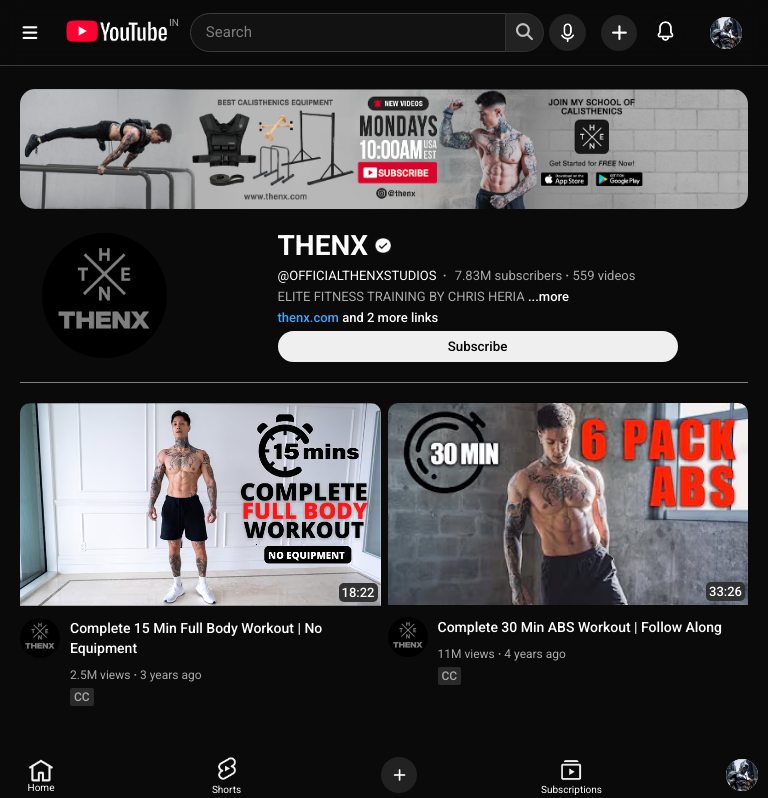
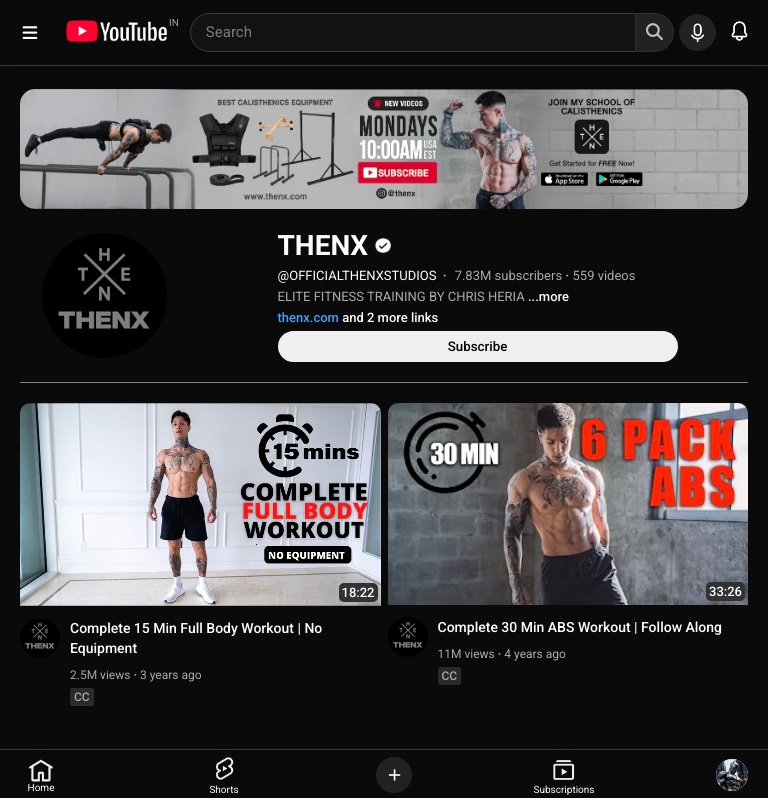
Before and after one commit to darylibera/Movie_interface_HTML_CSS_Bootstrap, a plain HTML site: page index.html in a window 768 px wide. Shown: the top 798 px of the page. Drawn offline with Linux system fonts and the light colour scheme.

Commit message:
Spacing_Correction

```diff
--- a/src/footer.css
+++ b/src/footer.css
@@ -8,6 +8,7 @@
     bottom: 0;
     right: 0;
     left: 0;
+    border-top: 1px solid rgb(57, 57, 57);
 }
 
 .footer-link {
@@ -73,6 +74,7 @@
   border-radius: 50px;
   padding: 0px;
   cursor: pointer;
+  margin-right: 10px;
 }
 .fac-pic {
   height: 100%;
@@ -82,6 +84,12 @@
 .fac-button:active,
 .fac-button:focus {
   border: 1px solid #3ea6ff;
+}
+@media(min-width:770px){
+    footer{
+        display: none;
+    }
+
 }
 @media(max-width:359px){
     .footer-link .home{
--- a/src/header.css
+++ b/src/header.css
@@ -232,6 +232,7 @@
   background-color: rgb(10, 10, 10);
   cursor: pointer;
   position: relative;
+  margin-right: 10px;
 }
 .notification-button .tooltip {
   color: whitesmoke;
@@ -286,16 +287,11 @@
     display: none;
   }
   .create-button {
-    width: 36px;
-    margin-right: 10px;
-    margin-left: 10px;
-    border-radius: 50%;
-    padding: 0px 0px 1px 10px;
+    display: none;
   }
-  .plus-create {
-   margin-right: 9px;
-   margin-top: 2px;
-}
+  .ac-button{
+    display: none;
+  }
   .search-button {
     height: 39px;
     width: 39px;
--- a/src/sidebar.css
+++ b/src/sidebar.css
@@ -56,6 +56,9 @@
     padding-left: 20px;
     padding-right: 20px;
 }
+main{
+        margin-bottom: 54px;
+    }
 .sidebar{
     display: none;
 }
--- a/src/video.css
+++ b/src/video.css
@@ -74,7 +74,7 @@
         column-gap: 7px;
         row-gap: 50px;
         }
-        @media(max-width:533px){
+        @media(max-width:532px){
             .video-grid{
                 grid-template-columns: 1fr;
                 column-gap: 0px;
```
